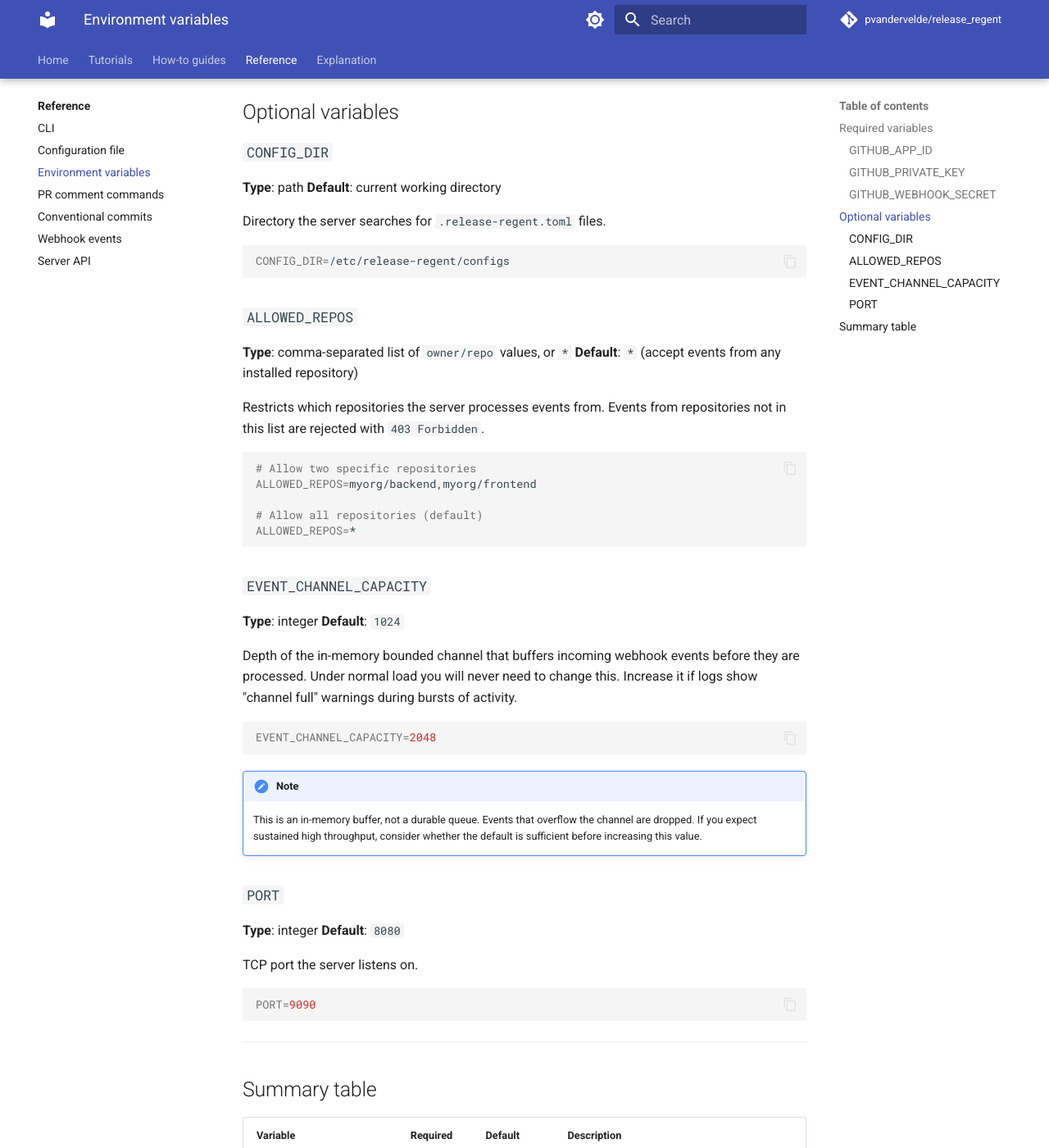
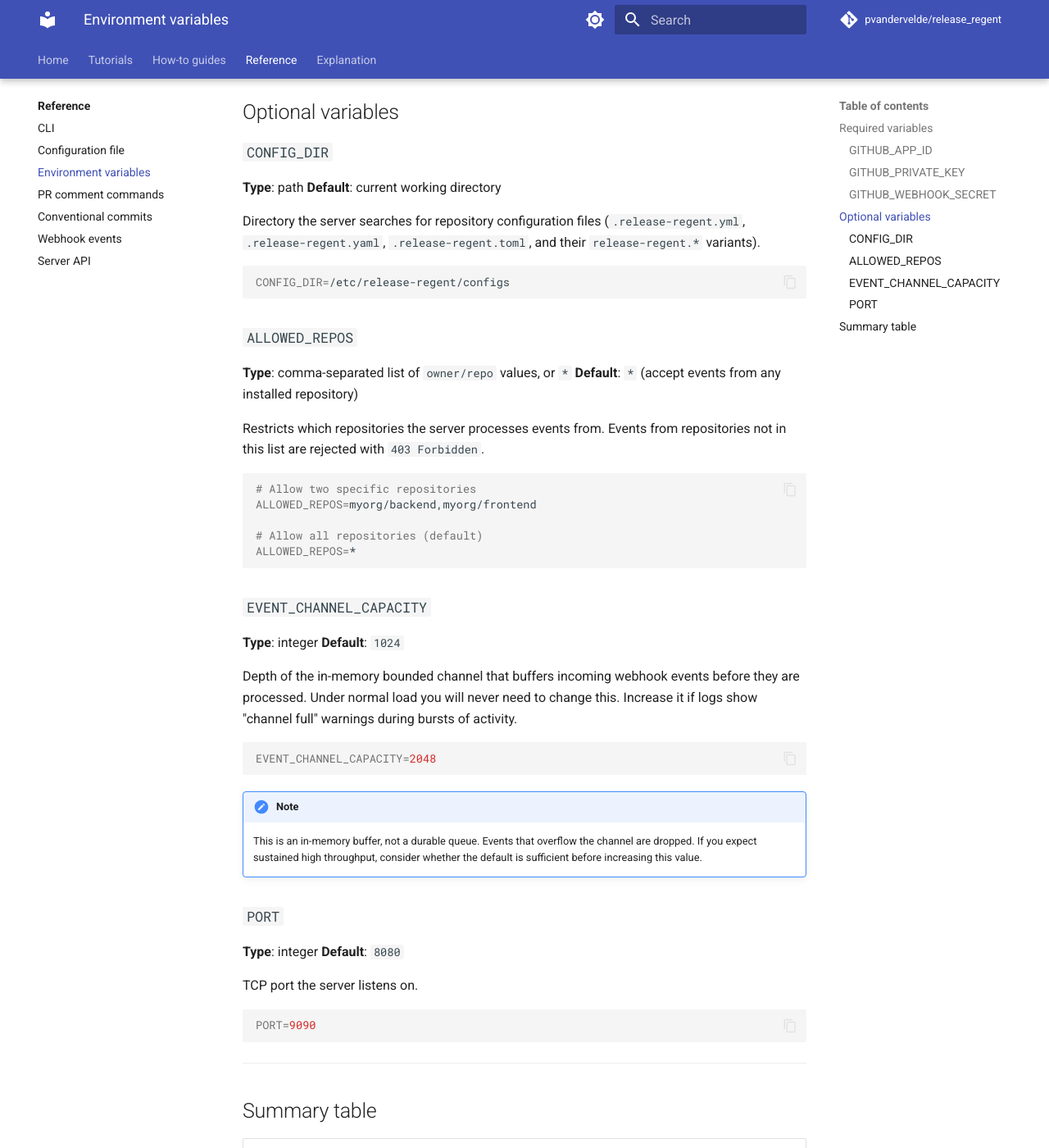
Before and after one commit to pvandervelde/release_regent, an MkDocs documentation site: the page built from docs/user/reference/environment-variables.md, in a window 1280 px wide and 1400 px high, scrolled down 1206 px. Shown: the whole window at 82% size. Built offline with MkDocs 1.6.1 and Material for MkDocs 9.7.7, drawn with Linux system fonts in a browser that asks for light colours; comment, search, counter and statistics services are not loaded.

Commit message:
docs(user): fix dtolnay/rust-toolchain pin and CONFIG_DIR descriptions
- Pin dtolnay/rust-toolchain to full SHA (29eef336) instead of @stable branch
  ref, matching the security posture of every other action in this workflow
- Remove invalid profile and override parameters (actions-rs/toolchain
  params silently ignored by dtolnay/rust-toolchain)
- Update CONFIG_DIR description in environment-variables.md to mention
  both YAML and TOML config file names (two places: body text and summary
  table)

 references #107

````diff
--- a/docs/user/reference/environment-variables.md
+++ b/docs/user/reference/environment-variables.md
@@ -62,7 +62,9 @@
 **Type**: path
 **Default**: current working directory
 
-Directory the server searches for `.release-regent.toml` files.
+Directory the server searches for repository configuration files
+(`.release-regent.yml`, `.release-regent.yaml`, `.release-regent.toml`, and their
+`release-regent.*` variants).
 
 ```bash
 CONFIG_DIR=/etc/release-regent/configs
@@ -122,7 +124,7 @@
 | `GITHUB_APP_ID` | ✅ | — | Numeric GitHub App ID |
 | `GITHUB_PRIVATE_KEY` | ✅ | — | PEM-encoded GitHub App private key |
 | `GITHUB_WEBHOOK_SECRET` | ✅ | — | HMAC-SHA256 webhook secret |
-| `CONFIG_DIR` | | `.` | Directory containing `.release-regent.toml` files |
+| `CONFIG_DIR` | | `.` | Directory containing `.release-regent.yml` / `.release-regent.toml` files |
 | `ALLOWED_REPOS` | | `*` | Comma-separated `owner/repo` allowlist |
 | `EVENT_CHANNEL_CAPACITY` | | `1024` | In-memory event buffer depth |
 | `PORT` | | `8080` | TCP listen port |
````
Also changed, not shown: 1 other file.
